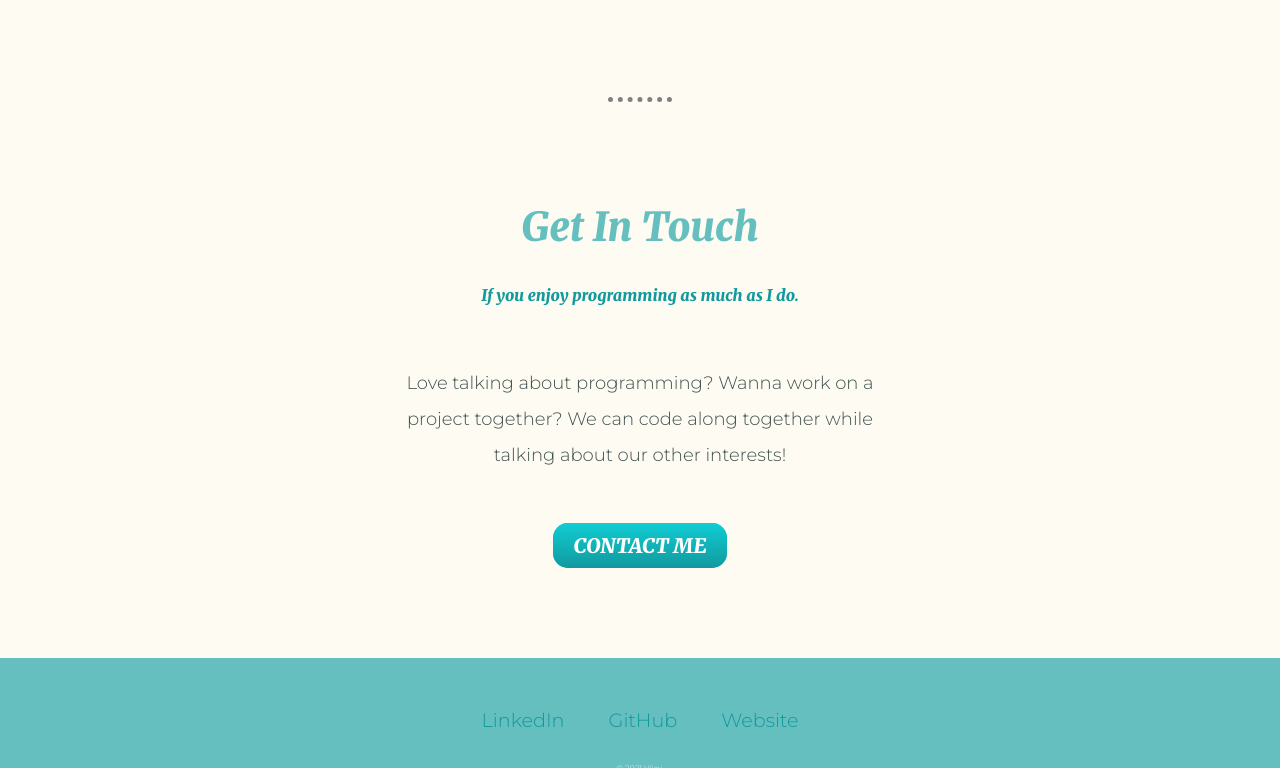
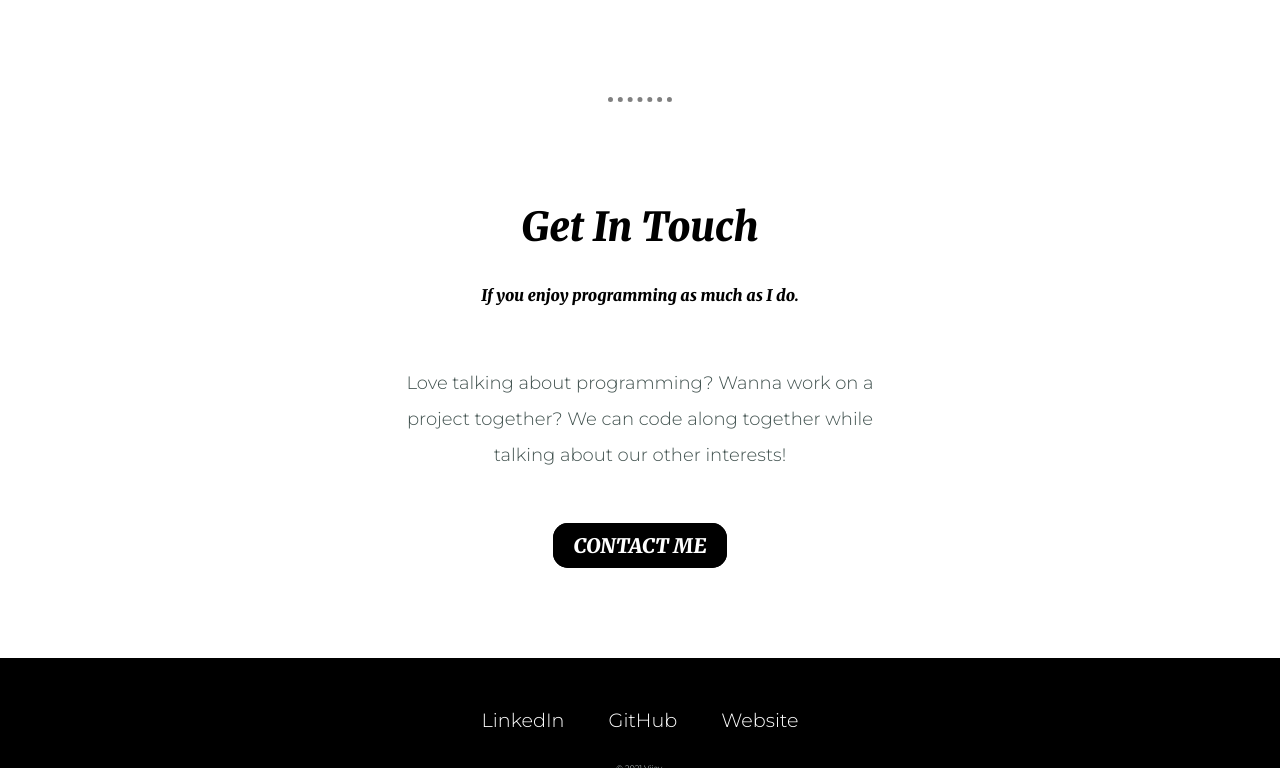
Before and after one commit to vijay-10/personal-portfolio, a plain HTML site: page index.html in a window 1280 px wide. Shown: the part 2691-3459 px from the top of the page. Drawn offline with Linux system fonts and the light colour scheme.

Commit message:
Changing the colour theme of website to black and white

```diff
--- a/index.html
+++ b/index.html
@@ -31,7 +31,7 @@
           src="programmer.png"
           alt="image of vijay"
         />
-        <h2>Hello!</h2>
+        <h2 class="black-h2">Hello!</h2>
         <p class="intro">
           Currently a sophomore in Computer Science and Engineering at Chaitanya
           Bharathi Institute of Technology. Iv'e started my programming journey
@@ -46,7 +46,7 @@
       </div>
       <hr />
       <div class="skills">
-        <h2>My Skills</h2>
+        <h2 class="black-h2">My Skills</h2>
         <div class="skill-row">
           <img class="python-icon" src="python.png" alt="python icon" />
           <h3 class="skill-name">Python</h3>
@@ -76,7 +76,7 @@
       </div>
       <hr />
       <div class="contact-me">
-        <h2>Get In Touch</h2>
+        <h2 class="black-h2">Get In Touch</h2>
         <h3>If you enjoy programming as much as I do.</h3>
         <p class="contact-message">
           Love talking about programming? Wanna work on a project together? We
--- a/styles.css
+++ b/styles.css
@@ -3,7 +3,7 @@ body {
     margin: 0;
     text-align: center;
     font-family: 'Montserrat', sans-serif;
-    background-color: #FEFBF3;
+    background-color: white;
 }
 
 h1 {
@@ -12,19 +12,23 @@ h1 {
     font-size: 5rem; /* 1em = 16px = 100% = 1rem, but rem is used both for being dynamic with page and also, if fontsize in
     body is given for all texts, then that body fontsize doesn't gets added to this rem.*/
     line-height: 1.25;
-    color: #66BFBF;
+    color: white;
 }
 
 h2 {
     font-family: 'Merriweather', serif;
     font-size: 2.5rem;
-    color: #66BFBF;
+    color: white;
     font-weight: normal;
+}
+
+.black-h2 {
+    color: black;
 }
 
 h3 {
     font-family: 'Merriweather', serif;
-    color: #11999E;
+    color: black;
     font-size: 1rem;
 }
 
@@ -33,15 +37,11 @@ h3 {
 }
 
 a {
-    color: #11999E;
+    color: white;
     font-family: 'Montserrat', sans-serif;
     margin: 10px 20px;
     text-decoration: none;
     font-size: larger;
-}
-
-a:hover {
-    color: #EAF6F6;
 }
 
 .pro {
@@ -49,7 +49,7 @@ a:hover {
 }
 
 .top-container {
-    background-color: #EAF6F6;
+    background-color: black;
     position: relative;
     padding-top: 100px;
 }
@@ -59,7 +59,7 @@ a:hover {
 }
 
 .bottom-container {
-    background-color: #66BFBF;
+    background-color: black;
     padding: 50px 0 20px;
 }
 
@@ -130,12 +130,12 @@ hr{
 }
 
 .btn {
-    background: #11CDD4;
-    background-image: -webkit-linear-gradient(top, #11CDD4, #11999E);
-    background-image: -moz-linear-gradient(top, #11CDD4, #11999E);
-    background-image: -ms-linear-gradient(top, #11CDD4, #11999E);
-    background-image: -o-linear-gradient(top, #11CDD4, #11999E);
-    background-image: linear-gradient(to bottom, #11CDD4, #11999E);
+    background: #000000;
+    background-image: -webkit-linear-gradient(top, #000000, #000000);
+    background-image: -moz-linear-gradient(top, #000000, #000000);
+    background-image: -ms-linear-gradient(top, #000000, #000000);
+    background-image: -o-linear-gradient(top, #000000, #000000);
+    background-image: linear-gradient(to bottom, #000000, #000000);
     -webkit-border-radius: 15;
     -moz-border-radius: 15;
     border-radius: 15px;
@@ -145,13 +145,3 @@ hr{
     padding: 10px 20px 10px 20px;
     text-decoration: none;
   }
-
-  .btn:hover {
-    background: #30E3CB;
-    background-image: -webkit-linear-gradient(top, #30E3CB, #2BC4AD);
-    background-image: -moz-linear-gradient(top, #30E3CB, #2BC4AD);
-    background-image: -ms-linear-gradient(top, #30E3CB, #2BC4AD);
-    background-image: -o-linear-gradient(top, #30E3CB, #2BC4AD);
-    background-image: linear-gradient(to bottom, #30E3CB, #2BC4AD);
-    text-decoration: none;
-  }
```
